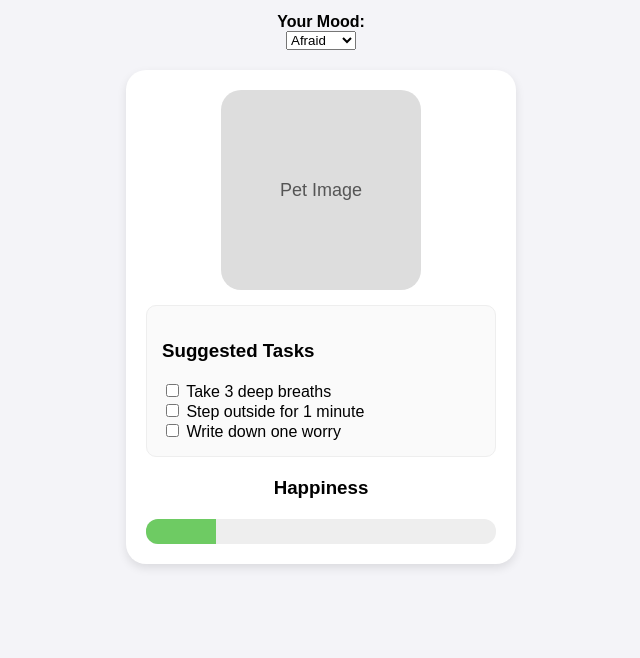
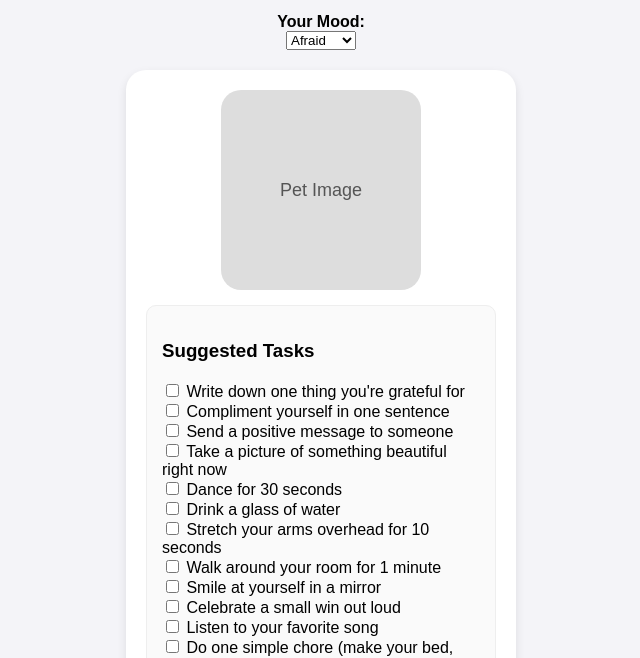
Before and after one commit to ConnorSpendlove/Code_Camp, a plain HTML site: page index.html in a window 1280 px wide. Shown: the part 128-786 px from the top of the page, without its empty margins (319-959 px from the left). Drawn offline with Linux system fonts and the light colour scheme.

Commit message:
js more tasks

```diff
--- a/index.html
+++ b/index.html
@@ -13,10 +13,10 @@
   <!-- Mood Dropdown -->
   <label for="mood-select"><strong>Your Mood:</strong></label>
   <select id="mood-select">
-    <option value="stressed">Afraid</option>
-    <option value="low">Anxious</option>
-    <option value="overwhelmed">Angry</option>
-    <option value="motivated">Sad</option>
+    <option value="afraid">Afraid</option>
+    <option value="anxious">Anxious</option>
+    <option value="angry">Angry</option>
+    <option value="msad">Sad</option>
     <option value="happy">Happy</option>
   </select>
 
--- a/script.js
+++ b/script.js
@@ -1,29 +1,143 @@
 // Mood-based tasks
 const moodTasks = {
-  stressed: [
-    "Take 3 deep breaths",
-    "Step outside for 1 minute",
-    "Write down one worry"
+  happy: [
+    "Write down one thing you're grateful for",
+    "Compliment yourself in one sentence",
+    "Send a positive message to someone",
+    "Take a picture of something beautiful right now",
+    "Dance for 30 seconds",
+    "Drink a glass of water",
+    "Stretch your arms overhead for 10 seconds",
+    "Walk around your room for 1 minute",
+    "Smile at yourself in a mirror",
+    "Celebrate a small win out loud",
+    "Listen to your favorite song",
+    "Do one simple chore (make your bed, tidy desk)",
+    "Write down one goal for today",
+    "Step outside and breathe fresh air",
+    "Take 5 deep breaths",
+    "Try a new emoji when texting someone",
+    "Watch something funny (short clip)",
+    "Move your body for 60 seconds",
+    "Hydrate your lips or hands",
+    "Plan something fun for later",
+    "Share good news with someone",
+    "Organize one app or folder",
+    "Take a 'victory pose' for 10 seconds",
+    "Write a positive thought in a notes app",
+    "Do a mini meditation (30 seconds)"
   ],
-  low: [
-    "Drink a glass of water",
-    "Do a 30-second stretch",
-    "Listen to a favorite song"
+
+  sad: [
+    "Drink a glass of water slowly",
+    "Take 5 deep belly breaths",
+    "Step outside for 2 minutes",
+    "Play a comforting song",
+    "Hug yourself for 5 seconds",
+    "Text a friend or family member",
+    "Journal one sentence about how you feel",
+    "Stretch your neck gently",
+    "Look at something soft or calming",
+    "Watch a short comforting video",
+    "Clean one tiny area (desk corner)",
+    "Sit somewhere comfortable for 2 minutes",
+    "Write down one thing you're proud of",
+    "Put on a cozy sweater or blanket",
+    "Light or imagine a calming scent",
+    "Drink warm tea or water",
+    "Look at a photo that makes you smile",
+    "Go somewhere with natural light",
+    "Step away from screens for 1 minute",
+    "Do a slow forward fold stretch",
+    "Take a slow walk inside your home",
+    "Pet an animal or imagine one you love",
+    "Take 3 slow inhales + 3 slow exhales",
+    "Name one thing you can control today",
+    "Sit with your feelings for 20 seconds without judging them"
   ],
-  overwhelmed: [
-    "Break your task into 1 small step",
-    "Clean one tiny area",
-    "Tell someone you're overwhelmed"
+
+  angry: [
+    "Take 5 deep breaths with long exhales",
+    "Walk fast for 1 minute",
+    "Squeeze your hands into fists for 5 seconds then release",
+    "Drink cold water slowly",
+    "Stretch your shoulders",
+    "Do 10 jumping jacks (optional)",
+    "Write down what's bothering you (1 sentence)",
+    "Throw a pillow onto your bed",
+    "Listen to a calming track",
+    "Look away from screens for 1 minute",
+    "Wash your face with cool water",
+    "Step outside briefly",
+    "Count backwards from 20",
+    "Do a big sigh (really loud if possible)",
+    "Stretch your jaw",
+    "Shake your arms for 10 seconds",
+    "Organize something small",
+    "Do a long exhale (8 seconds)",
+    "Hold something cold in your hand",
+    "Pace gently for 30 seconds",
+    "Say one calming phrase: “I’m okay”",
+    "Look at a nature picture",
+    "Write a message you won’t send",
+    "Sit still for 20 seconds",
+    "Do a wall push-up (5 times)"
   ],
-  motivated: [
-    "Work for 5 focused minutes",
-    "Plan one goal for today",
-    "Celebrate one small win"
+
+  anxious: [
+    "Inhale for 4 seconds, exhale for 6",
+    "Look around and name 3 things you see",
+    "Drink water mindfully",
+    "Put both hands on your chest and breathe",
+    "Walk slowly for 1 minute",
+    "Stretch your arms, then relax them",
+    "Listen to white noise or calm music",
+    "Do a 5-second body scan",
+    "Look at something blue or calming",
+    "Touch something with texture (grounding)",
+    "Write down your worry in 1 sentence",
+    "Step away from your phone for 1 minute",
+    "Loosen your shoulders",
+    "Splash cool water on your face",
+    "Take 3 paced breaths",
+    "Open a window or step outside",
+    "Sit with your feet flat on the ground",
+    "Look at a cozy or comforting photo",
+    "Do a quick stretch routine (20 seconds)",
+    "Imagine inhaling calm, exhaling stress",
+    "Make a 1-step plan for your next task",
+    "Sit up straight for 10 seconds",
+    "Relax your jaw",
+    "Do a small hand stretch",
+    "Repeat to yourself: “I am safe right now.”"
   ],
-  happy: [
-    "Send someone a kind message",
-    "Take a picture of something nice",
-    "Enjoy 1 quiet minute"
+
+  afraid: [
+    "Take 5 slow breaths",
+    "Turn on a light (literal or metaphorical)",
+    "Text someone you trust",
+    "Watch a comforting or familiar video",
+    "Hold a soft object",
+    "Drink something warm",
+    "Sit with your back against a wall",
+    "Look at something that makes you feel safe",
+    "Count 10 objects around you",
+    "Put both feet firmly on the ground",
+    "Stretch your neck",
+    "Play calming music",
+    "Say a grounding phrase: “I am okay. This moment will pass.”",
+    "Step outside to reset your environment",
+    "Imagine a safe place visually",
+    "Do a slow forward fold",
+    "Name a person who makes you feel safe",
+    "Move to a brighter room",
+    "Relax your shoulders intentionally",
+    "Take a picture of something calming",
+    "Write a short note about what’s scaring you",
+    "Drink water slowly",
+    "Focus on feeling your breath in your chest",
+    "Sit comfortably for 30 seconds",
+    "Look at a familiar object that comforts you"
   ]
 };
 
@@ -64,7 +178,7 @@ function increaseHappiness() {
 }
 
 // Default load
-loadTasks("stressed");
+loadTasks("happy");
 
 // Whenever mood changes → load new tasks
 moodSelect.addEventListener("change", e => {
```
